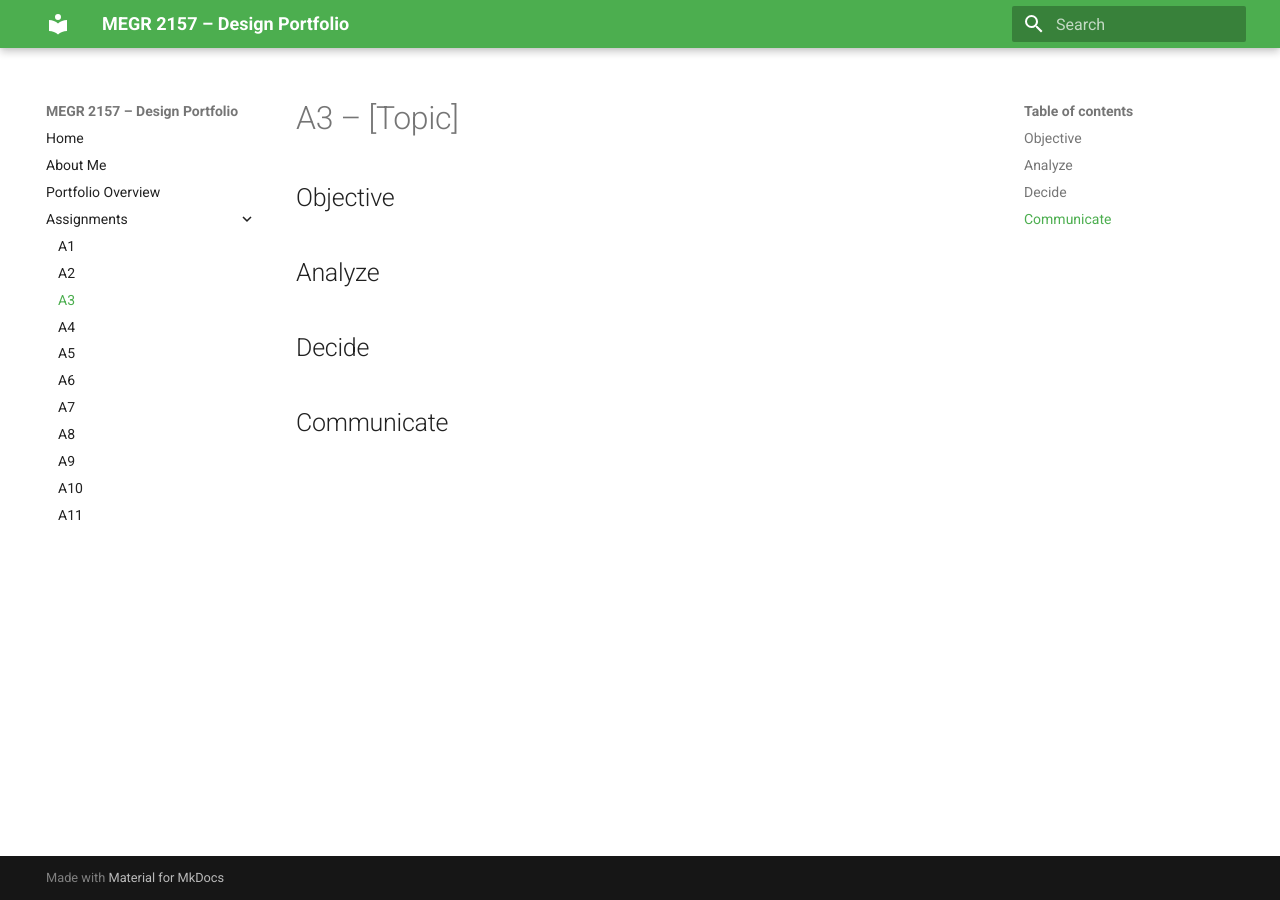
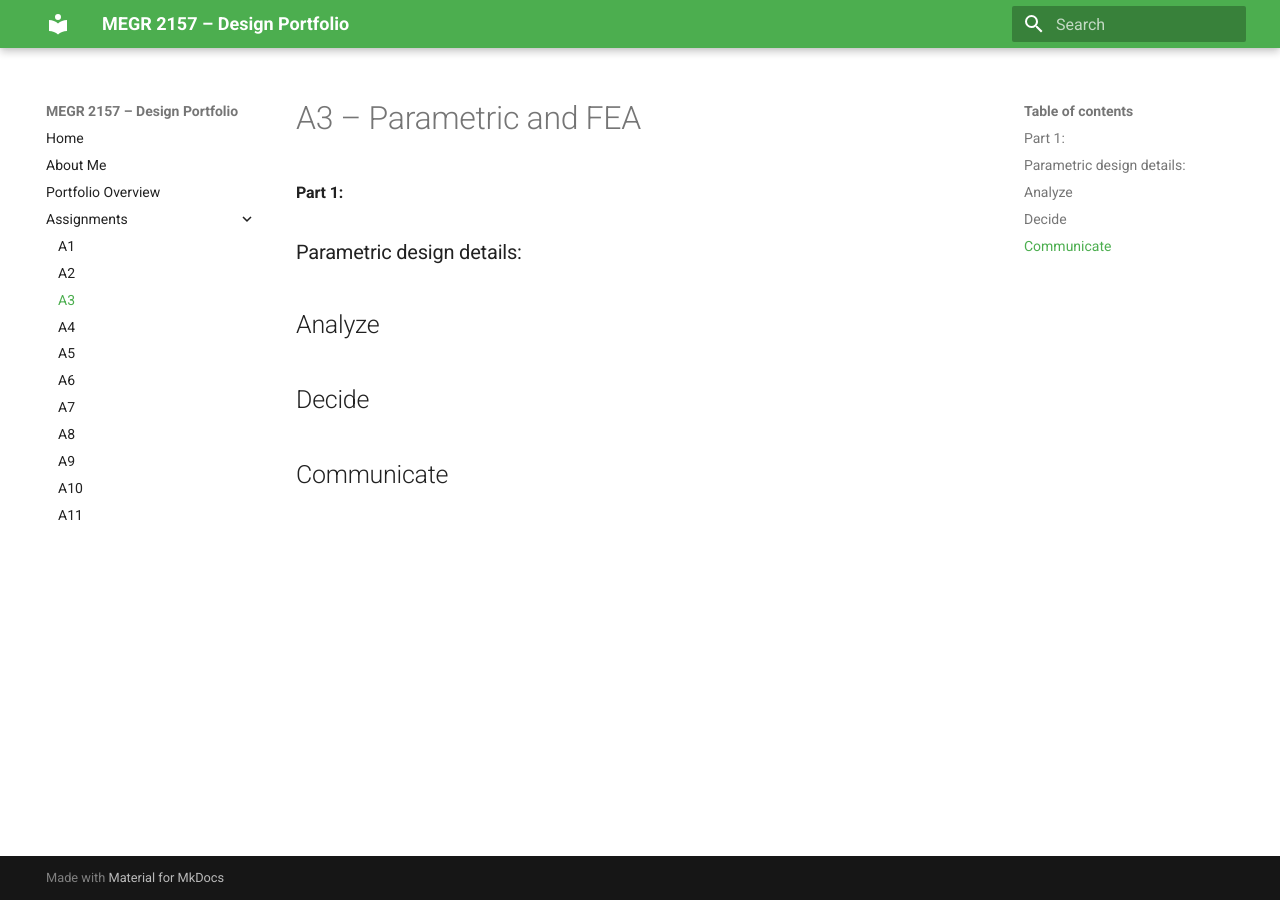
Before and after one commit to bhuttenb/megr2157-design, an MkDocs documentation site: the page built from docs/assignments/A03/index.md, in a window 1280 px wide. Built offline with MkDocs 1.6.1 and Material for MkDocs 9.7.7, drawn with Linux system fonts in a browser that asks for light colours.

Commit message:
Revise title and format for A3 assignment
Updated assignment title and section headers.

```diff
--- a/docs/assignments/A03/index.md
+++ b/docs/assignments/A03/index.md
@@ -1,7 +1,7 @@
-# A3 – [Topic]
+# A3 – Parametric and FEA
 
-## Objective
-
+####Part 1:
+###Parametric design details:
 
 ## Analyze
 
```
